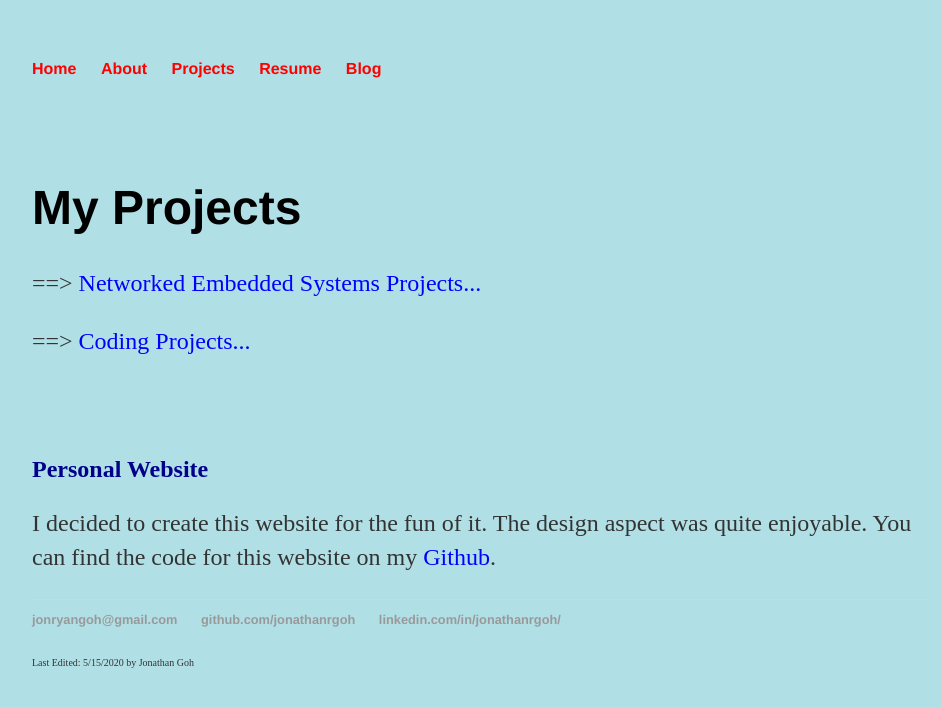
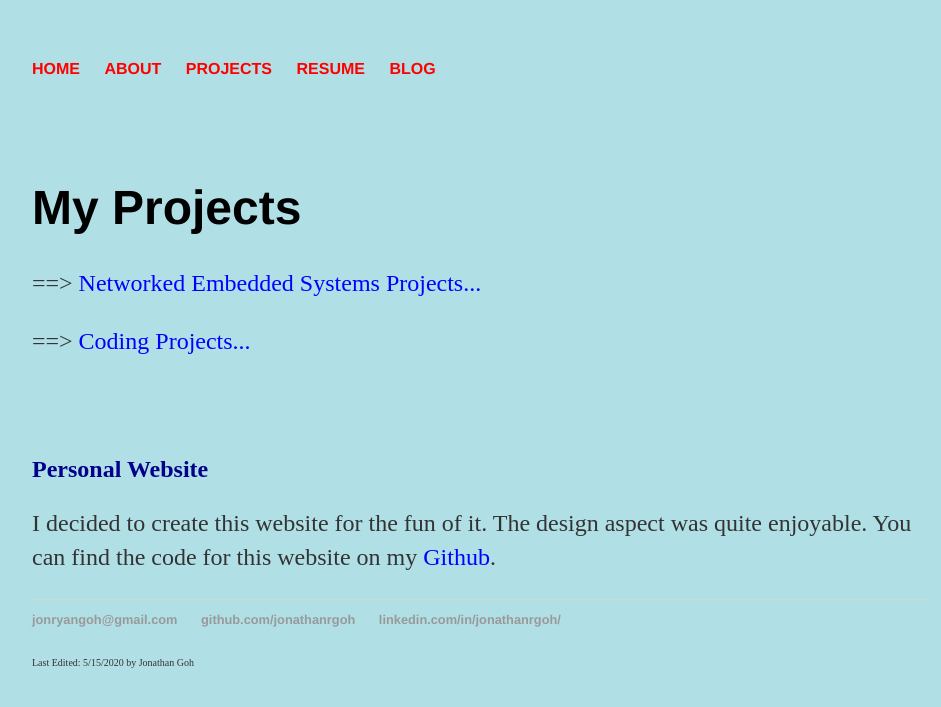
Before and after one commit to jonathanrgoh/jonathanrgoh.github.io, a Jekyll site: the page built from projects/index.html, in a window 1280 px wide. Shown: the top 707 px of the page, without its empty margins (160-1101 px from the left). Built offline with Jekyll 4.4.1, drawn with Linux system fonts in a browser that asks for light colours.

Commit message:
Update default.html

```diff
--- a/_layouts/default.html
+++ b/_layouts/default.html
@@ -14,11 +14,11 @@
 		<body>
 			<nav>
 	    		<ul>
-	        		<li><a href="/" style="color:red;">Home</a></li>
-		        	<li><a href="/about" style="color:red;">About</a></li>
-				<li><a href="/projects" style="color:red;">Projects</a></li>
-	        		<li><a href="/resume" style="color:red;">Resume</a></li>
-	        		<li><a href="/blog" style="color:red;">Blog</a></li>
+	        		<li><a href="/" style="color:red;">HOME</a></li>
+		        	<li><a href="/about" style="color:red;">ABOUT</a></li>
+				<li><a href="/projects" style="color:red;">PROJECTS</a></li>
+	        		<li><a href="/resume" style="color:red;">RESUME</a></li>
+	        		<li><a href="/blog" style="color:red;">BLOG</a></li>
 	    		</ul>
 			</nav>
 			<div class="container">
```
